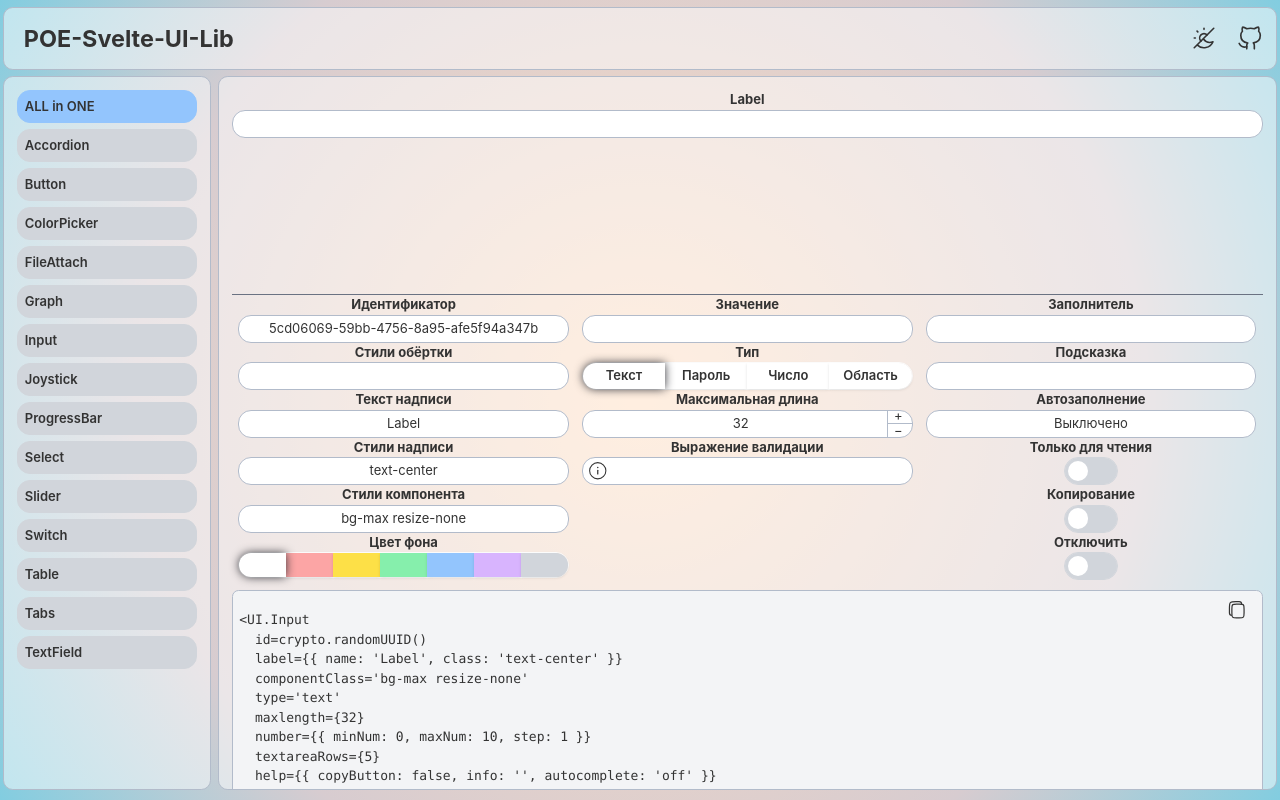
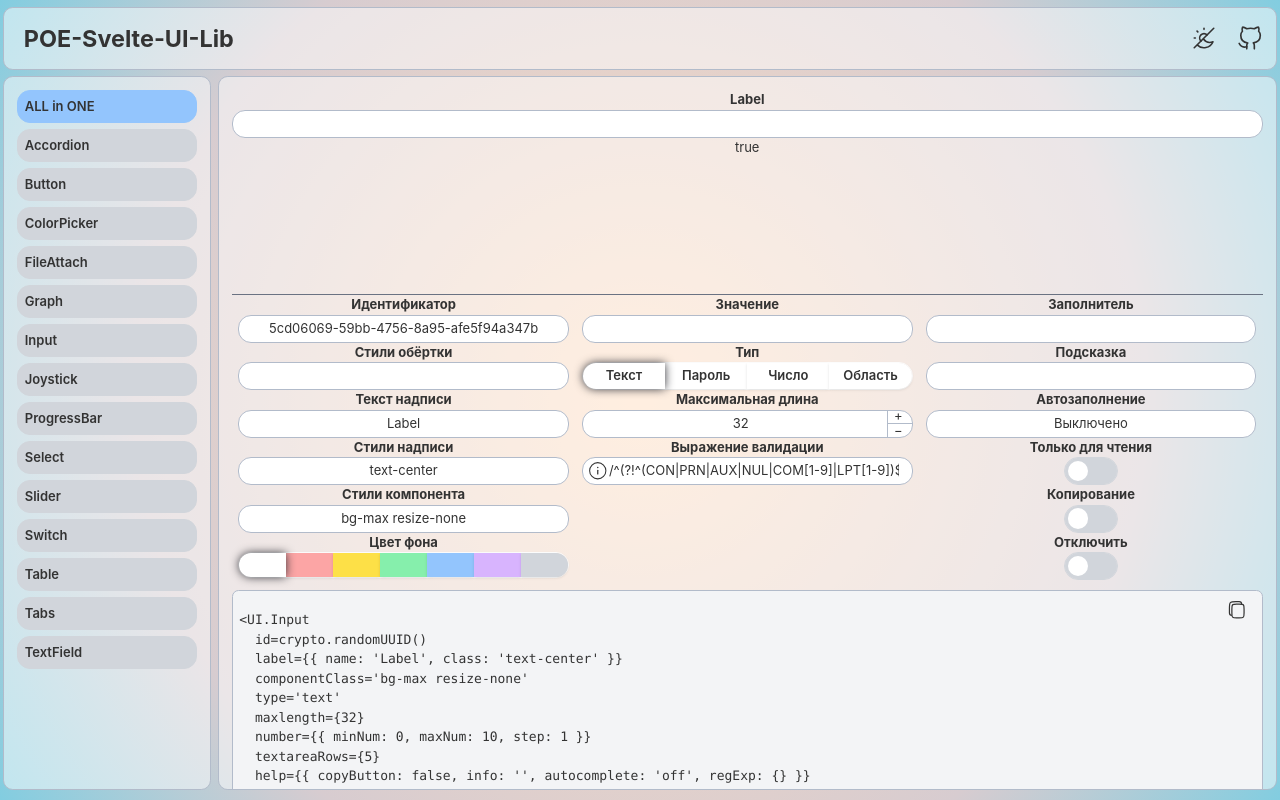
Before and after one commit to Oleg-Perevyshin/ElementsUI, a SvelteKit app: page /components/input in a window 1280 px wide. Built offline with nearby package versions, Linux system fonts and the light colour scheme.

Commit message:
[deploy] [publish]

```diff
--- a/package.json
+++ b/package.json
@@ -1,6 +1,6 @@
 {
   "name": "poe-svelte-ui-lib",
-  "version": "1.2.16",
+  "version": "1.2.17",
   "license": "MIT",
   "type": "module",
   "scripts": {
--- a/src/lib/Input/Input.svelte
+++ b/src/lib/Input/Input.svelte
@@ -16,6 +16,7 @@
     componentClass = '',
     maxlength = 100,
     textareaRows = 3,
+    isValid = $bindable(true),
     number = { minNum: -1000000, maxNum: 1000000, step: 1 },
     help = { info: '', autocomplete: 'off', copyButton: false, regExp: '^[\\s\\S]*$' },
     onUpdate = () => {},
@@ -38,7 +39,9 @@
     return match ? new RegExp(match[1], match[2]) : new RegExp(pattern)
   }
   let RegExpObj = $derived(() => parseRegExp(help.regExp ?? ''))
-  let isValid = $derived(RegExpObj().test(typeof value === 'string' ? value : String(value)))
+  $effect(() => {
+    isValid = RegExpObj().test(typeof value === 'string' ? value : String(value))
+  })
 
   const handleInputChange = (value: string | number) => {
     if (type === 'number') {
@@ -63,7 +66,7 @@
         class={twMerge(
           `w-full rounded-2xl border px-4 py-1 text-center transition-all duration-300 outline-none focus:border-blue-400
               [&::-webkit-inner-spin-button]:hidden [&::-webkit-outer-spin-button]:hidden
-              ${isValid ? 'border-(--border-color)' : 'border-red-400 shadow-[0_0_6px_var(--red-color)]'}
+              ${isValid ? 'border-(--border-color)' : 'border-red-400 shadow-[0_0_6px_var(--red-color)] focus:border-red-400'}
               ${disabled ? 'opacity-50' : 'hover:shadow-md'}
               ${readonly ? '' : 'hover:shadow-md'}
               ${help?.info ? 'pl-8' : ''}
--- a/src/lib/types.ts
+++ b/src/lib/types.ts
@@ -133,6 +133,7 @@ export interface IInputProps {
   maxlength?: number
   textareaRows?: number
   placeholder?: string
+  isValid?: boolean
   number?: { minNum?: number; maxNum?: number; step?: number }
   help?: {
     info?: string
--- a/src/routes/components/input/+page.svelte
+++ b/src/routes/components/input/+page.svelte
@@ -4,6 +4,8 @@
   import Input from '$lib/Input/Input.svelte'
   import InputProps from '$lib/Input/InputProps.svelte'
   import { formatObjectToString } from '../../common'
+
+  let valid = $state(true)
 
   let inputComponent: UIComponent = $state({
     id: crypto.randomUUID(),
@@ -17,7 +19,7 @@
       maxlength: 32,
       number: { minNum: 0, maxNum: 10, step: 1 },
       textareaRows: 5,
-      help: { copyButton: false, info: '', autocomplete: 'off' },
+      help: { copyButton: false, info: '', autocomplete: 'off', regExp: /^(?!^(CON|PRN|AUX|NUL|COM[1-9]|LPT[1-9])$)[^<>:"/\\|?*]*$|^(?!.)$/i },
       eventHandler: { Header: 'SET', Argument: 'NoSend', Variables: [] },
     },
     position: { row: 0, col: 0, width: 0, height: 0 },
@@ -48,7 +50,9 @@ ${formatObjectToString(inputComponent.properties as IInputProps)}
             properties: { value: value },
           })
         }}
+        bind:isValid={valid}
       />
+      <span>{valid}</span>
     </div>
   {/snippet}
   {#snippet componentProps()}
```
